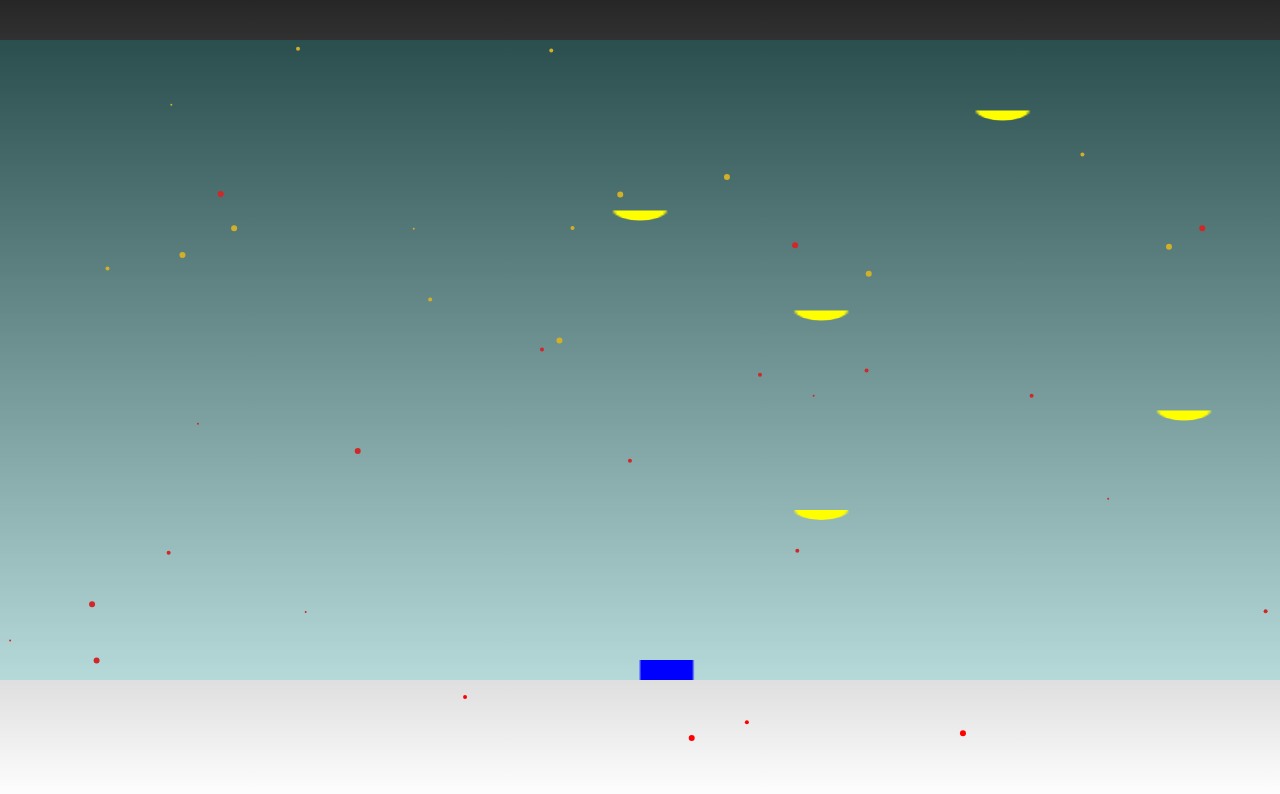
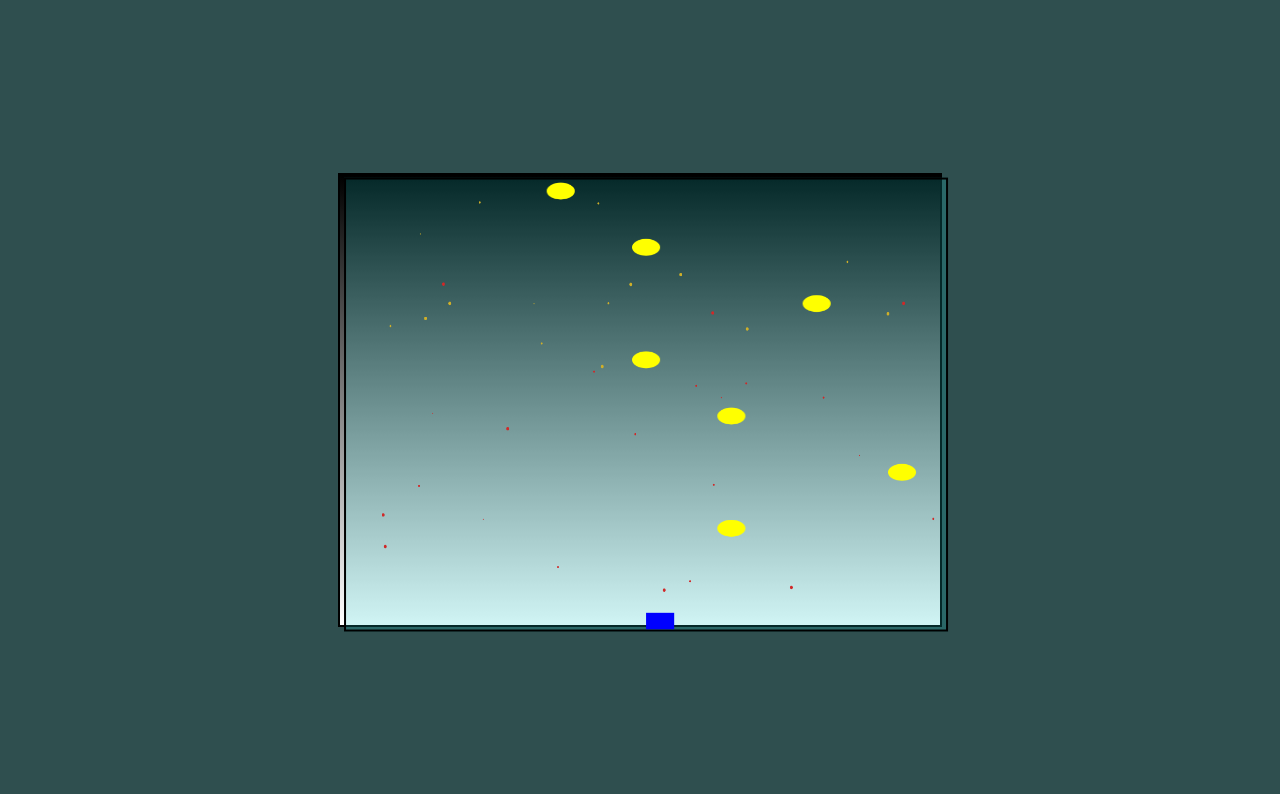
Before and after one commit to daveliew/winterbells-clone, a plain HTML site: page index.html in a window 1280 px wide. Drawn offline with Linux system fonts and the light colour scheme.

Commit message:
trying out funky CSS

```diff
--- /dev/null
+++ b/backup/backup.css
@@ -0,0 +1,30 @@
+#background-layer {
+  position: absolute;
+  background: rgba(0, 200, 200, 0.7);
+  background-image: linear-gradient(rgb(38, 38, 38), white);
+  width: 100%;
+  height: 100%;
+  top: 0;
+  left: 0;
+  z-index: 1;
+}
+
+#snow-layer {
+  position: absolute;
+  width: 100%;
+  height: 100%;
+  top: 0;
+  left: 0;
+  z-index: 2;
+}
+
+#game-layer {
+  position: fixed;
+  background: rgba(23, 200, 200, 0.2);
+  width: 100%;
+  height: 80%;
+  top: 5%;
+  left: 0%;
+  bottom: 20%;
+  z-index: 3;
+}
--- a/js/bell.js
+++ b/js/bell.js
@@ -2,7 +2,7 @@
 // const canvas = document.getElementById("game-layer");
 // const ctx = canvas.getContext("2d");
 
-const bellSize = 10;
+const bellSize = 15;
 const numBellCols = 7;
 const bellArray = [];
 
@@ -23,12 +23,12 @@ class Bell {
     this.color = "yellow";
     this.size = bellSize;
     this.collided = false;
-    this.moving = true;
+    // this.moving = true; //? optimise
   }
   update() {
     //! falling bell generates if player has not touched any bells.
     //! bells will stop when player collides
-    if (this.moving) {
+    if (score === 0) {
       this.velocityY = 0.5;
       this.x += this.velocityX;
       this.y += this.velocityY;
@@ -40,7 +40,7 @@ class Bell {
   draw() {
     ctx.fillStyle = this.color;
     ctx.beginPath(); //* like a paint path
-    ctx.arc(this.x, this.y, this.size, 0, Math.PI);
+    ctx.arc(this.x, this.y, this.size, 0, Math.PI * 2);
     ctx.fill();
   }
 }
--- a/js/main.js
+++ b/js/main.js
@@ -3,15 +3,17 @@
 //* core game build
 //? add viewport + fix bg image
 //? add condition that after first bell is caught, gameover sequence triggered
-//* finesse
+//? show score
 //? add sprites
+//? add bird to double bonus
+//* optimisation
 //? create max width and height
 //? create background image
-//* optimisation
 //? add delta time
+//? save max score
 //? add pre-rendering for main character
 //? ==> https://www.html5rocks.com/en/tutorials/canvas/performance/
-//? ==> https://developer.mozilla.org/en-US/docs/Web/API/Canvas_API/Tutorial/Optimizing_canvas
+//? ==> https://developer.org/en-US/docs/Web/API/Canvas_API/Tutorial/Optimizing_canvas
 //? multiple js files to better read code
 //? refactor code --> clear all //? stuff.
 
@@ -22,8 +24,8 @@ const ctx = canvas.getContext("2d");
 const audioObj = new Audio("/assets/winterbells.mp3");
 audioObj.play();
 
-const GAME_WIDTH = 32 * 15;
-const GAME_HEIGHT = 32 * 20;
+const GAME_WIDTH = 640;
+const GAME_HEIGHT = 800;
 canvas.width = GAME_WIDTH;
 canvas.height = GAME_HEIGHT;
 
@@ -58,7 +60,7 @@ const mouse = {
 
 //* ***MAIN PROGRAMME*** *//
 
-//* Generate bell
+//* Generate bell *//
 //? refactor this to Simon's suggestion if there's time --> next bell takes a random pos from the array of possibilities
 // [ - - - X - - -] 5
 // [ - X - - - - -] 4
@@ -115,87 +117,27 @@ const bellRender = (arr) => {
       arr.splice(i, 1); // remove bell from array to manage total #objects
     }
   }
-  const minBells = Math.ceil(numBells / 2);
+  const minBells = Math.floor(numBells / 2);
   if (arr.length <= minBells) {
-    generateBell(arr[0].y - bellSpacing * (minBells - 1));
+    generateBell(arr[minBells - 1].y - bellSpacing * minBells);
   }
 
   crossedHeight = false; // reset trigger for bell translation
 };
 
-//* Generate Player
-//? use a jumping method inside
-class Player {
-  constructor() {
-    this.width = 20;
-    this.height = 20;
-    this.mass = 10; //?
-    this.x = canvas.width / 2;
-    this.y = canvas.height - this.height; //! testing
-    this.velocityX = 4;
-    this.velocityY = -8; //? what is a good boost rate?
-    this.jumping = false;
-    this.collided = false; //? useless?
-    this.parallax = this.y; //? useless?
+//* Collision Detection Function *//
+const hasCollided = (player, bell) => {
+  const distance = Math.sqrt(
+    Math.pow(player.x - bell.x, 2) + Math.pow(player.y - bell.y, 2)
+  );
+  if (distance <= collisionDistance) {
+    player.collided = true;
+    bell.collided = true;
+    player.y -= playerJump;
+    player.addScore();
+    return true;
   }
-  update() {
-    if (!playerActivated) {
-      return;
-    } // prevent left right movement till screen is clicked.
-
-    if (mouseClick && this.jumping === false) {
-      // this.y += 50 * secondsPassed;  //! change to seconds
-      this.y += -100;
-
-      mouseClick = false; //! testing
-      this.jumping = true;
-      this.parallax = GAME_HEIGHT - this.y; //? useless?
-    }
-
-    if (this.collided) {
-      this.y += -50;
-      this.collided = false;
-    }
-
-    //? trying this method to "calibrate mouse move to x move". wrap this in condition?
-
-    let dx = Math.floor((mouse.x - this.x) / this.velocityX);
-    //* scale down dx
-    if (dx > this.velocityX) {
-      dx /= this.velocityX;
-      dx = Math.round(dx);
-    }
-    this.x += dx;
-
-    this.y += gravityPull;
-    // this.y += this.velocityY; //! major bug around here
-    this.velocityY *= 0.9;
-
-    //*prevent player from leaving canvas
-    if (this.x < 0) {
-      this.x = 0;
-    } else if (this.x + this.width > canvas.width) {
-      this.x = canvas.width - this.width;
-    }
-
-    if (this.y >= canvas.height - this.height) {
-      this.y = canvas.height - this.height;
-      this.velocityY = 0; //? learn this properly
-      this.jumping = false;
-    }
-  }
-  draw() {
-    ctx.fillStyle = "blue";
-    ctx.fillRect(this.x, this.y, this.width, this.height);
-    // if (this.jumping === true) {
-    //   bgCtx.drawImage(img, 0, this.parallax, 800, 600); //! COULD THIS BE IT?? Move background relative to player based on Y conditions
-    // }
-  }
-  addScore() {
-    score += 1;
-    console.log("Player score", score);
-  }
-}
+};
 
 //* ***EVENT LISTENERS*** *//
 canvas.addEventListener("mousemove", (event) => {
@@ -217,23 +159,11 @@ canvas.addEventListener("mousedown", (event) => {
 // const stopGameLoop = () => {
 //   window.cancelAnimationFrame(requestAnimationFrameId);
 // };
+
+//* *** INITIALIZE GAME  *** *//
 const player = new Player();
 generateSnow();
 generateBell(player.y - 100);
-
-//* Collision Detection Function
-const hasCollided = (player, bell) => {
-  const distance = Math.sqrt(
-    Math.pow(player.x - bell.x, 2) + Math.pow(player.y - bell.y, 2)
-  );
-  if (distance <= collisionDistance) {
-    player.collided = true;
-    bell.collided = true;
-    player.y -= playerJump;
-    player.addScore();
-    return true;
-  }
-};
 
 //*Handle Dynamic Frames using timeStamp (research Delta Time)
 let secondsPassed,
@@ -241,8 +171,15 @@ let secondsPassed,
   timeStamp,
   highestHeight = 0;
 
+let movingSpeed = 50;
+
 //* *** GAME LOOP *** *//
 const gameLoop = (timeStamp) => {
+  //* time calculation
+  secondsPassed = (timeStamp - oldTimeStamp) / 1000;
+  secondsPassed = Math.min(secondsPassed, 0.1);
+  oldTimeStamp = timeStamp;
+
   // requestAnimationFrameId = window.requestAnimationFrame(gameLoop);
   //* reset variables for next frame phase
   ctx.clearRect(0, 0, canvas.width, canvas.height);
@@ -258,11 +195,6 @@ const gameLoop = (timeStamp) => {
       console.log("CROSSED HEIGHT!");
     }
   }
-
-  //* time calculation
-  secondsPassed = (timeStamp - oldTimeStamp) / 1000;
-  secondsPassed = Math.min(secondsPassed, 0.1);
-  oldTimeStamp = timeStamp;
 
   //* bell code
   bellRender(bellArray);
@@ -289,7 +221,7 @@ const gameLoop = (timeStamp) => {
 
   //! TEST AREA
 
-  // console.log("player y pos and velocity", player.y, player.velocityY);
+  console.log("player y pos and velocity", player.y, player.velocityY);
 };
 
 gameLoop(timeStamp);
--- a/js/player.js
+++ b/js/player.js
@@ -3,3 +3,77 @@
 //! add player image sprite
 
 //! to investigate view port + culling
+
+//* Generate Player
+//? use a jumping method inside
+class Player {
+  constructor() {
+    this.width = 30;
+    this.height = 30;
+    this.mass = 10; //?
+    this.x = canvas.width / 2;
+    this.y = canvas.height - this.height; //! testing
+    this.velocityX = 1;
+    this.velocityY = -8; //? what is a good boost rate?
+    this.jumping = false;
+    this.collided = false; //? useless?
+    this.parallax = this.y; //? useless?
+  }
+  update(secondsPassed) {
+    if (!playerActivated) {
+      return;
+    } // prevent left right movement till screen is clicked.
+
+    if (mouseClick && this.jumping === false) {
+      // this.y += 50 * secondsPassed;  //! change to seconds
+      this.y += -200;
+
+      mouseClick = false; //! testing
+      this.jumping = true;
+      this.parallax = GAME_HEIGHT - this.y; //? useless?
+    }
+
+    if (this.collided) {
+      this.velocityY += -100;
+      this.collided = false;
+    }
+
+    //? trying this method to "calibrate mouse move to x move". wrap this in condition?
+    let dx = Math.floor((mouse.x - this.x) / this.velocityX);
+    // //* scale down dx
+    // if (dx > this.velocityX) {
+    //   dx /= this.velocityX;
+    //   dx = Math.round(dx);
+    // }
+    this.x += dx;
+
+    // this.y += movingSpeed * secondsPassed;
+    this.y += gravityPull * 2;
+    // this.y += this.velocityY; //! major bug around here
+    this.velocityY *= 0.8;
+
+    //*prevent player from leaving canvas
+    if (this.x < 0) {
+      this.x = 0;
+    } else if (this.x + this.width > canvas.width) {
+      this.x = canvas.width - this.width;
+    }
+
+    if (this.y >= canvas.height - this.height) {
+      this.y = canvas.height - this.height;
+      this.velocityY = 0; //? learn this properly
+      this.jumping = false;
+    }
+  }
+  draw() {
+    ctx.fillStyle = "blue";
+    ctx.fillRect(this.x, this.y, this.width, this.height);
+    // if (this.jumping === true) {
+    //   bgCtx.drawImage(img, 0, this.parallax, 800, 600); //! COULD THIS BE IT?? Move background relative to player based on Y conditions
+    // }
+  }
+  addScore() {
+    score += 100;
+    console.log("Player score", score);
+  }
+}
--- a/js/snow.js
+++ b/js/snow.js
@@ -14,8 +14,8 @@ bgCanvas.height = window.innerHeight;
 //* snow layer
 const snowCanvas = document.getElementById("snow-layer");
 const snowCtx = snowCanvas.getContext("2d");
-snowCanvas.width = window.innerWidth;
-snowCanvas.height = window.innerHeight;
+snowCanvas.width = bgCanvas.width;
+snowCanvas.height = bgCanvas.height;
 
 let hue = 0;
 
--- a/style.css
+++ b/style.css
@@ -1,30 +1,42 @@
+body {
+  background-color: darkslategray;
+  /* background-image: linear-gradient(black, white); */
+}
+
 #background-layer {
   position: absolute;
   background: rgba(0, 200, 200, 0.7);
-  background-image: linear-gradient(rgb(38, 38, 38), white);
-  width: 100%;
-  height: 100%;
-  top: 0;
-  left: 0;
+  background-image: linear-gradient(black, white);
+  top: 50%;
+  left: 50%;
+  transform: translate(-50%, -50%);
+  width: 600px;
+  height: 450px;
+  border: 2px solid black;
   z-index: 1;
 }
 
 #snow-layer {
   position: absolute;
-  width: 100%;
-  height: 100%;
-  top: 0;
-  left: 0;
+  top: 50%;
+  left: 50%;
+  transform: translate(-50%, -50%);
+  width: 600px;
+  height: 450px;
+  border: 2px solid black;
+  transform: translate(-50%, -50%);
+
   z-index: 2;
 }
 
 #game-layer {
-  position: fixed;
+  position: absolute;
   background: rgba(23, 200, 200, 0.2);
-  width: 100%;
-  height: 80%;
-  top: 5%;
-  left: 0%;
-  bottom: 20%;
+  top: 50%;
+  left: 50%;
+  transform: translate(-49%, -49%);
+  width: 600px;
+  height: 450px;
+  border: 2px solid black;
   z-index: 3;
 }
```
Also changed, not shown: backup/main-backup15Jun.js (+43 -65 lines).
